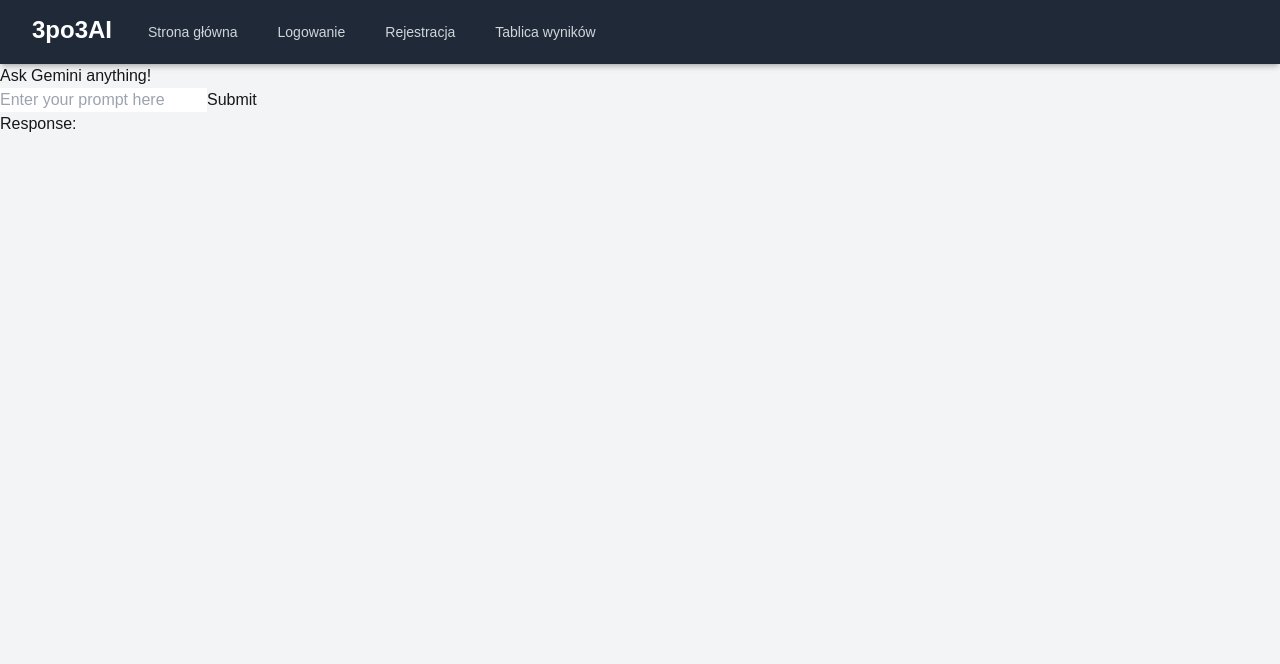
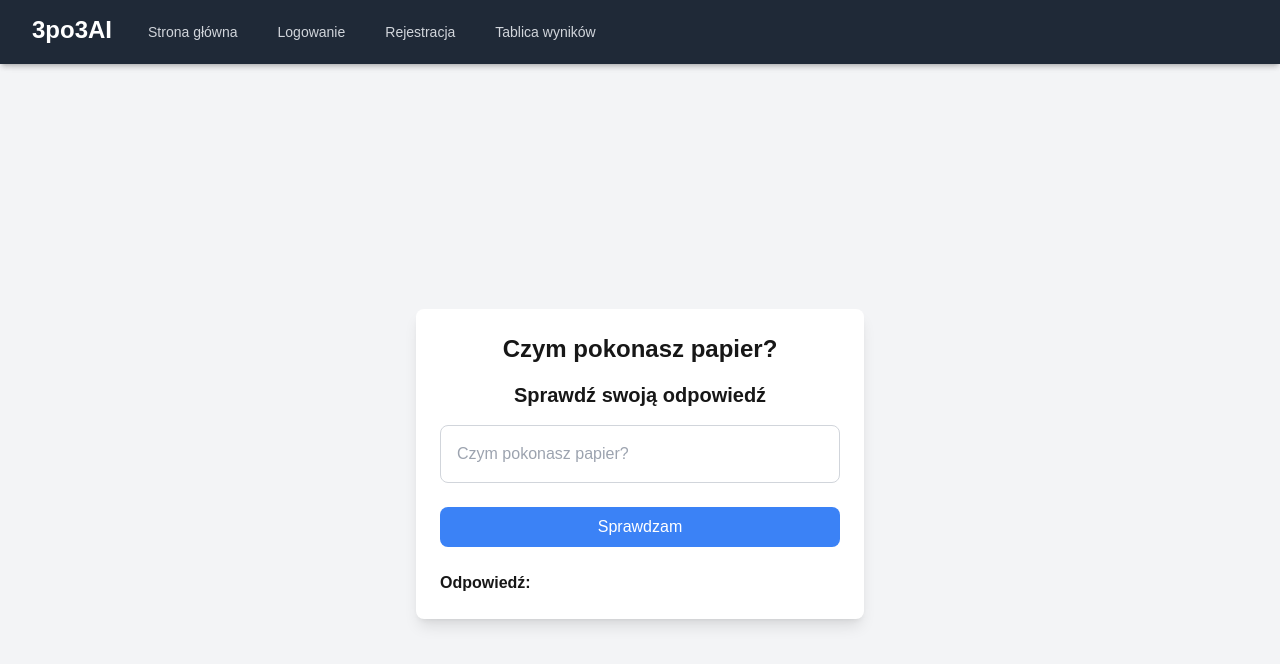
Before and after one commit to WojciechMierzwa/3po3AI, a Next.js app: page / in a window 1280 px wide. Shown: the top 664 px of the page. Built offline with nearby package versions, Linux system fonts and the light colour scheme.

Commit message:
Improvement for api calls, added template for answers of user

```diff
--- a/src/app/components/GeminiPrompt.js
+++ /dev/null
@@ -1,62 +0,0 @@
-'use client';
-import React, { useState } from "react";
-
-const GeminiPrompt = () => {
-  const [prompt, setPrompt] = useState("");
-  const [response, setResponse] = useState("");
-  const [loading, setLoading] = useState(false);
-
-  const handleSubmit = async (event) => {
-    event.preventDefault();
-    if (!prompt.trim()) {
-      setResponse("Please enter a valid prompt.");
-      return;
-    }
-
-    setLoading(true); // Show loading state
-    try {
-      const res = await fetch("/api/gemini", {
-        method: "POST",
-        headers: { "Content-Type": "application/json" },
-        body: JSON.stringify({ prompt }),
-      });
-
-      const data = await res.json();
-
-      // Handle error response from API
-      if (res.ok && data?.text_content) {
-        setResponse(data.text_content);
-      } else {
-        setResponse(data?.error || "An error occurred. Please try again.");
-      }
-    } catch (error) {
-      console.error(error);
-      setResponse("An error occurred. Please try again later.");
-    } finally {
-      setLoading(false); // Hide loading state
-    }
-  };
-
-  return (
-    <div>
-      <h2>Ask Gemini anything!</h2>
-      <form onSubmit={handleSubmit}>
-        <input
-          type="text"
-          placeholder="Enter your prompt here"
-          value={prompt}
-          onChange={(e) => setPrompt(e.target.value)}
-        />
-        <button type="submit" disabled={loading}>
-          {loading ? "Loading..." : "Submit"}
-        </button>
-      </form>
-      <div>
-        <h3>Response:</h3>
-        <p>{response}</p>
-      </div>
-    </div>
-  );
-};
-
-export default GeminiPrompt;
--- /dev/null
+++ b/src/app/components/gemini/GeminiPrompt.js
@@ -0,0 +1,106 @@
+'use client';
+import React, { useState } from "react";
+
+const GeminiPrompt = () => {
+
+  const [enemy, setEnemy] = useState("papier")
+  const [answer, setAnswer] = useState(""); // Stan dla odpowiedzi użytkownika
+  const [response, setResponse] = useState(""); // Stan dla odpowiedzi na główne zapytanie
+  const [fact, setFact] = useState(""); // Stan dla losowego faktu
+  const [loading, setLoading] = useState(false); // Stan ładowania
+
+  const handleSubmit = async (event) => {
+    event.preventDefault();
+
+    if (!answer.trim()) {
+      setResponse("Please enter a valid answer.");
+      return;
+    }
+
+    setLoading(true);
+    try {
+      const res = await fetch("/api/gemini", {
+        method: "POST",
+        headers: { "Content-Type": "application/json" },
+        body: JSON.stringify({
+          prompt: `Czy ${answer} pokona ${enemy}? Zwróc true jeśli ${answer} wygrywa`
+        }),
+      });
+
+      const data = await res.json();
+
+      console.log(data.text_content);
+      if (res.ok && data?.text_content) {
+        setResponse(data.text_content); // Ustawienie odpowiedzi na zapytanie, czy pokona
+        if (data.text_content == '{"text_content": "true"}') {
+          // Jeśli odpowiedź to true, zapytamy o losowy fakt
+          setEnemy(answer);
+          const factRes = await fetch("/api/gemini", {
+            method: "POST",
+            headers: { "Content-Type": "application/json" },
+            body: JSON.stringify({
+              prompt: `Zwróć losowy fakt na temat ${answer}`
+            }),
+          });
+
+          const factData = await factRes.json();
+          if (factRes.ok && factData?.text_content) {
+            setFact(factData.text_content); // Ustawienie losowego faktu
+          } else {
+            setFact(factData?.error || "An error occurred while fetching a random fact.");
+          }
+        }
+      } else {
+        setResponse(data?.error || "An error occurred. Please try again.");
+      }
+    } catch (error) {
+      console.error("Error:", error);
+      setResponse("An error occurred. Please try again later.");
+    } finally {
+      setLoading(false);
+    }
+  };
+
+  return (
+    <div className="min-h-screen flex items-center justify-center bg-gray-100 p-4">
+      <div className="w-full max-w-md p-6 bg-white rounded-lg shadow-lg">
+        <h2 className="text-2xl font-bold text-center mb-4">Czym pokonasz {enemy}?</h2>
+        <h3 className="text-xl font-bold text-center mb-4">Sprawdź swoją odpowiedź</h3>
+        <form onSubmit={handleSubmit}>
+          <div className="mb-6">
+            <input
+              type="text"
+              placeholder={`Czym pokonasz ${enemy}?`}
+              value={answer}
+              onChange={(e) => setAnswer(e.target.value)} // Ustawianie odpowiedzi użytkownika
+              className="w-full p-4 border border-gray-300 rounded-lg focus:outline-none focus:ring-2 focus:ring-blue-500 focus:border-blue-500"
+            />
+          </div>
+          <div className="mb-6">
+            <button
+              type="submit"
+              disabled={loading}
+              className="w-full bg-blue-500 text-white py-2 px-4 rounded-lg hover:bg-blue-700 focus:outline-none focus:ring-2 focus:ring-blue-500 focus:ring-offset-2 disabled:bg-gray-300"
+            >
+              {loading ? "Sprawdzam..." : "Sprawdzam"}
+            </button>
+          </div>
+        </form>
+        <div>
+          <h3 className="font-bold">Odpowiedź:</h3>
+          <p>{response}</p>
+
+          {/* Wyświetlanie losowego faktu, jeśli dostępny */}
+          {fact && (
+            <div>
+              <h3 className="font-bold">Losowy fakt:</h3>
+              <p>{fact}</p>
+            </div>
+          )}
+        </div>
+      </div>
+    </div>
+  );
+};
+
+export default GeminiPrompt;
--- a/src/app/components/navbar/navbar.js
+++ b/src/app/components/navbar/navbar.js
@@ -69,7 +69,7 @@ export default function Navbar({ imageNames }) {
                                     Rejestracja
                                 </Link>
                                 <Link
-                                    href="/register"
+                                    href="/leaderboard"
                                     className="text-gray-300 hover:bg-gray-700 hover:text-white px-3 py-2 rounded-md text-sm font-medium"
                                 >
                                     Tablica wyników
--- /dev/null
+++ b/src/app/leaderboard/page.js
@@ -0,0 +1,5 @@
+export default function Leaderboard() {
+    return (
+    <p>Tablica wyników</p>
+    )
+}
--- a/src/app/page.js
+++ b/src/app/page.js
@@ -1,4 +1,4 @@
-import GeminiPrompt from "@/app/components/GeminiPrompt";
+import GeminiPrompt from "@/app/components/gemini/GeminiPrompt";
 
 export default function Home() {
   return (
```
Also changed, not shown: src/app/test/page.js (+1 -1 lines).
